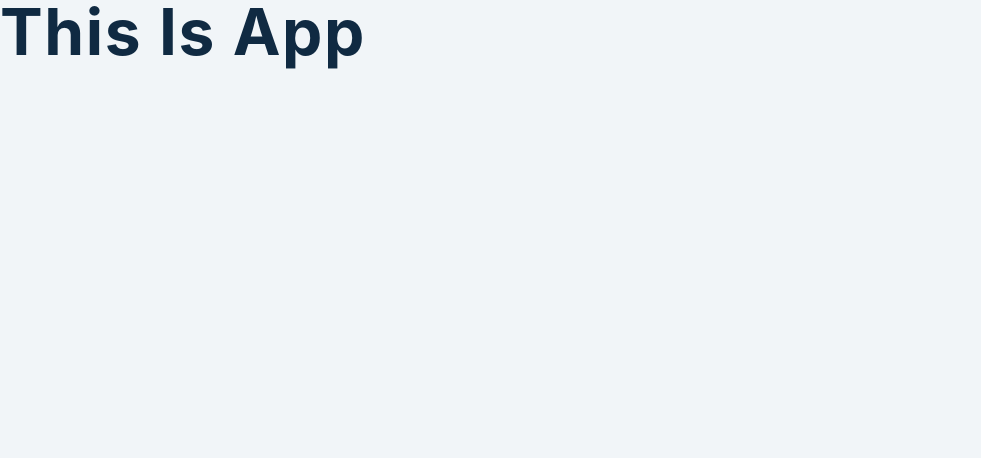
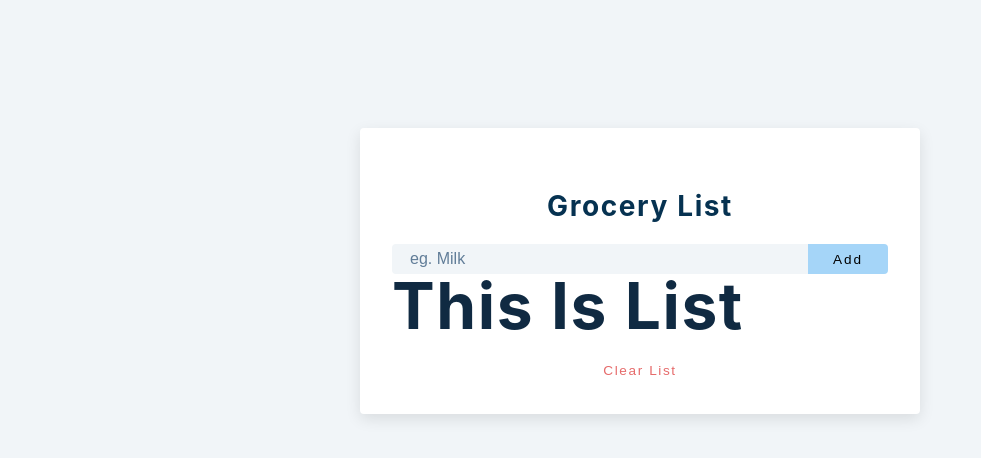
Before and after one commit to Who-codes/Lists, a React (Create React App) app: page / in a window 1280 px wide. Shown: the top 458 px of the page, without its empty margins (0-981 px from the left). Built offline with nearby package versions, Linux system fonts and the light colour scheme.

Commit message:
state set

```diff
--- a/package.json
+++ b/package.json
@@ -8,7 +8,8 @@
     "@testing-library/user-event": "^13.5.0",
     "react": "^18.1.0",
     "react-dom": "^18.1.0",
-    "react-scripts": "5.0.1",
+    "react-icons": "^4.3.1",
+    "react-scripts": "^2.1.3",
     "web-vitals": "^2.1.4"
   },
   "scripts": {
--- /dev/null
+++ b/src/Alert.jsx
@@ -0,0 +1,7 @@
+import React from "react";
+
+const Alert = () => {
+  return <h1>This is Alert</h1>;
+};
+
+export default Alert;
--- a/src/App.js
+++ b/src/App.js
@@ -1,5 +1,49 @@
+import React, { useState } from "react";
+import Alert from "./Alert";
+import Lists from "./List";
+
 function App() {
-  return <h1>this is app</h1>;
+  const [name, setName] = useState("");
+  const [list, setList] = useState([]);
+  const [isEditing, setEditing] = useState(false);
+  const [editId, setEditId] = useState(null);
+  const [alert, setAlert] = useState({ show: false, msg: "", type: "" });
+
+  const handleSubmit = (e) => {
+    e.preventDefault();
+    if (!name) {
+      //deal with alert
+    } else if (name && isEditing) {
+      //deal with edit
+    } else {
+      //show alert
+      const newList = { id: new Date().getTime().toString(), title: name };
+      setList((prevList) => [...prevList, newList]);
+      setName("");
+    }
+  };
+  return (
+    <section className="section-center">
+      <div className="grocery-container">
+        <form className="grocery-form" onSubmit={handleSubmit}>
+          {alert.show && <Alert />}
+          <h3>Grocery list</h3>
+          <div className="form-control">
+            <input
+              type="text"
+              className="grocery"
+              placeholder="eg. Milk"
+              value={name}
+              onChange={(e) => setName(e.target.value)}
+            />
+            <button className="submit-btn">{isEditing ? "edit" : "add"}</button>
+          </div>
+        </form>
+        <Lists list={list} />
+        <button className="clear-btn">clear list</button>
+      </div>
+    </section>
+  );
 }
 
 export default App;
--- /dev/null
+++ b/src/List.jsx
@@ -0,0 +1,7 @@
+import React from "react";
+import { FaEdit, FaTrash } from "react-icons/fa";
+const Lists = ({ list }) => {
+  return <h1>This is List</h1>;
+};
+
+export default Lists;
```
Also changed, not shown: 1 other file (tests, documents, lock files or other folders).
